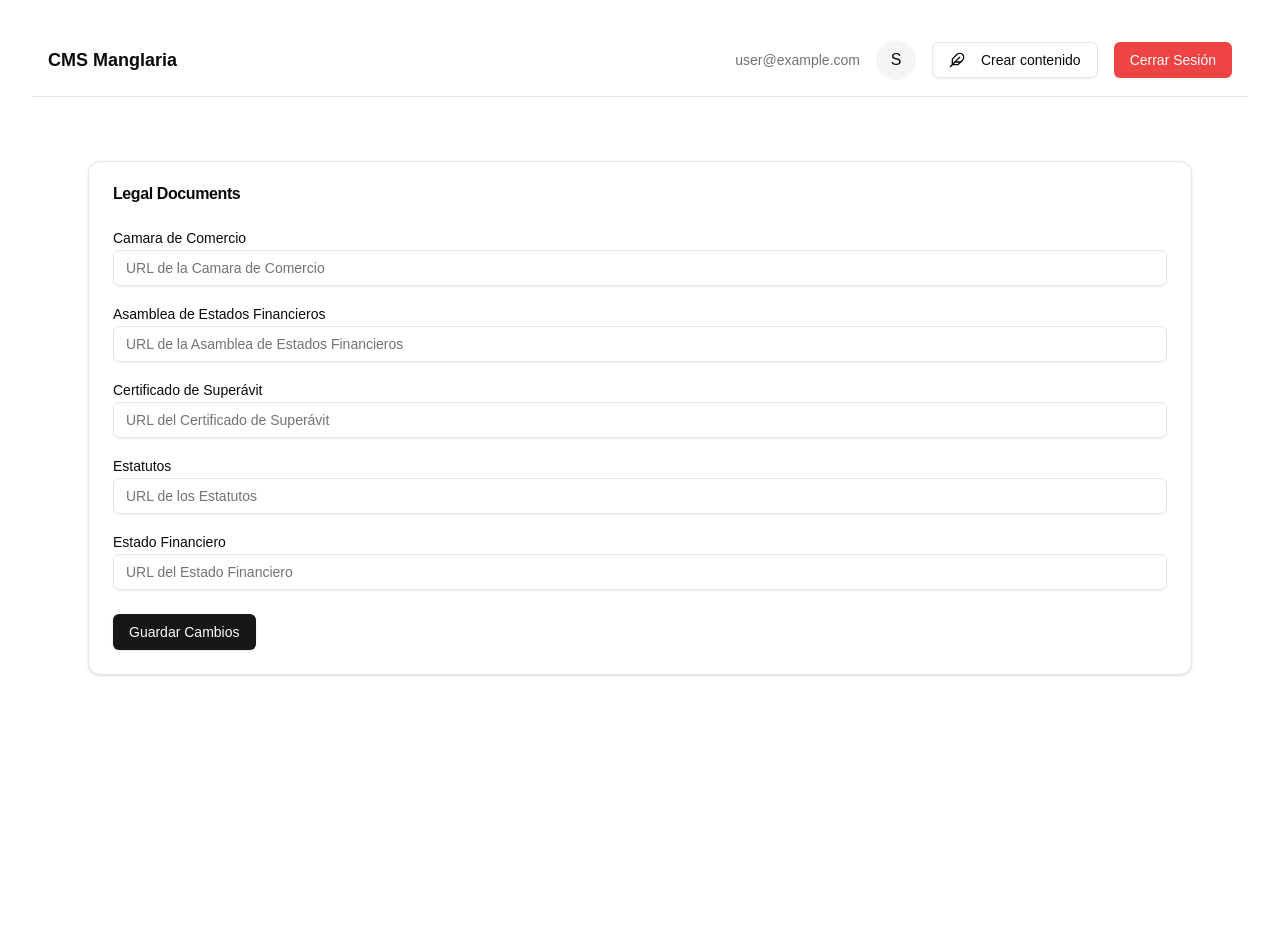
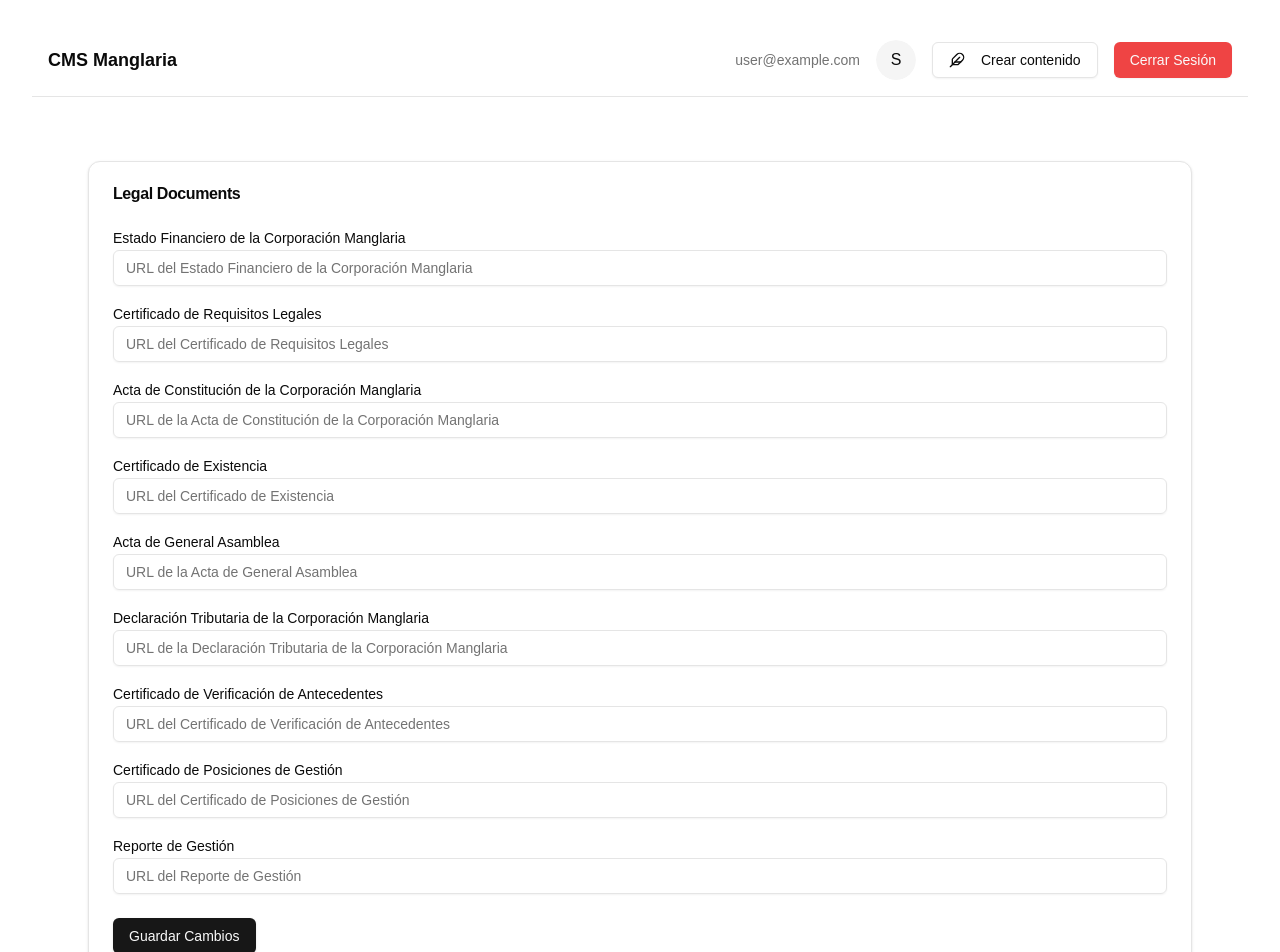
Before and after one commit to k4dm3l/manglaria-post-blog, a Next.js app: page /legal-documents in a window 1280 px wide. Shown: the top 952 px of the page. Before the commit the page ends 848 px from the top, so only its background shows below. Built offline with nearby package versions, Linux system fonts and the light colour scheme; no server answers; sample sign-in values are in the browser's storage.

Commit message:
remove/update fields

```diff
--- a/src/app/(protected)/legal-documents/page.tsx
+++ b/src/app/(protected)/legal-documents/page.tsx
@@ -7,21 +7,29 @@ import { Label } from "@/components/ui/label";
 import { Card, CardContent, CardHeader, CardTitle } from "@/components/ui/card";
 
 interface LegalDocuments {
-  chamberOfCommerce: string;
-  financialStatementsAssembly: string;
-  surplusCertificate: string;
-  bylaws: string;
-  financialStatement: string;
+  financialStatementCorporacionManglaria: string;
+  certificateOfLegalRequirements: string;
+  actOfConstitutionCorporacionManglaria: string;
+  certificateOfExistence: string;
+  actOfGeneralAssembly: string;
+  tributaryStatementsCorporacionManglaria: string;
+  backgroundCheckCertificate: string;
+  certificateOfManagmentPositions: string;
+  managementReport: string;
 }
 
 export default function LegalDocumentsPage() {
   const [loading, setLoading] = useState(false);
   const [documents, setDocuments] = useState<LegalDocuments>({
-    chamberOfCommerce: "",
-    financialStatementsAssembly: "",
-    surplusCertificate: "",
-    bylaws: "",
-    financialStatement: "",
+    financialStatementCorporacionManglaria: "",
+    certificateOfLegalRequirements: "",
+    actOfConstitutionCorporacionManglaria: "",
+    certificateOfExistence: "",
+    actOfGeneralAssembly: "",
+    tributaryStatementsCorporacionManglaria: "",
+    backgroundCheckCertificate: "",
+    certificateOfManagmentPositions: "",
+    managementReport: "",
   });
 
   useEffect(() => {
@@ -31,11 +39,15 @@ export default function LegalDocumentsPage() {
         if (!response.ok) throw new Error("Failed to fetch documents");
         const data = await response.json();
         setDocuments({
-          chamberOfCommerce: data.chamberOfCommerce || "",
-          financialStatementsAssembly: data.financialStatementsAssembly || "",
-          surplusCertificate: data.surplusCertificate || "",
-          bylaws: data.bylaws || "",
-          financialStatement: data.financialStatement || "",
+          financialStatementCorporacionManglaria: data.financialStatement || "",
+          certificateOfLegalRequirements: data.certificateOfLegalRequirements || "",
+          actOfConstitutionCorporacionManglaria: data.actOfConstitutionCorporacionManglaria || "",
+          certificateOfExistence: data.certificateOfExistence || "",
+          actOfGeneralAssembly: data.actOfGeneralAssembly || "",
+          tributaryStatementsCorporacionManglaria: data.tributaryStatementsCorporacionManglaria || "",
+          backgroundCheckCertificate: data.backgroundCheckCertificate || "",
+          certificateOfManagmentPositions: data.certificateOfManagmentPositions || "",
+          managementReport: data.managementReport || "",
         });
       } catch (error) {
         console.error("Error loading legal documents:", error);
@@ -86,53 +98,93 @@ export default function LegalDocumentsPage() {
             <form onSubmit={handleSubmit} className="space-y-6">
               <div className="space-y-4">
                 <div>
-                  <Label htmlFor="chamberOfCommerce">Camara de Comercio</Label>
+                  <Label htmlFor="financialStatementCorporacionManglaria">Estado Financiero de la Corporación Manglaria</Label>
                   <Input
-                    id="chamberOfCommerce"
-                    name="chamberOfCommerce"
-                    value={documents.chamberOfCommerce}
+                    id="financialStatementCorporacionManglaria"
+                    name="financialStatementCorporacionManglaria"
+                    value={documents.financialStatementCorporacionManglaria}
                     onChange={handleChange}
-                    placeholder="URL de la Camara de Comercio"
+                    placeholder="URL del Estado Financiero de la Corporación Manglaria"
                   />
                 </div>
                 <div>
-                  <Label htmlFor="financialStatementsAssembly">Asamblea de Estados Financieros</Label>
+                  <Label htmlFor="certificateOfLegalRequirements">Certificado de Requisitos Legales</Label>
                   <Input
-                    id="financialStatementsAssembly"
-                    name="financialStatementsAssembly"
-                    value={documents.financialStatementsAssembly}
+                    id="certificateOfLegalRequirements"
+                    name="certificateOfLegalRequirements"
+                    value={documents.certificateOfLegalRequirements}
                     onChange={handleChange}
-                    placeholder="URL de la Asamblea de Estados Financieros"
+                    placeholder="URL del Certificado de Requisitos Legales"
                   />
                 </div>
                 <div>
-                  <Label htmlFor="surplusCertificate">Certificado de Superávit</Label>
+                  <Label htmlFor="actOfConstitutionCorporacionManglaria">Acta de Constitución de la Corporación Manglaria</Label>
                   <Input
-                    id="surplusCertificate"
-                    name="surplusCertificate"
-                    value={documents.surplusCertificate}
+                    id="actOfConstitutionCorporacionManglaria"
+                    name="actOfConstitutionCorporacionManglaria"
+                    value={documents.actOfConstitutionCorporacionManglaria}
                     onChange={handleChange}
-                    placeholder="URL del Certificado de Superávit"
+                    placeholder="URL de la Acta de Constitución de la Corporación Manglaria"
                   />
                 </div>
                 <div>
-                  <Label htmlFor="bylaws">Estatutos</Label>
+                  <Label htmlFor="certificateOfExistence">Certificado de Existencia</Label>
                   <Input
-                    id="bylaws"
-                    name="bylaws"
-                    value={documents.bylaws}
+                    id="certificateOfExistence"
+                    name="certificateOfExistence"
+                    value={documents.certificateOfExistence}
                     onChange={handleChange}
-                    placeholder="URL de los Estatutos"
+                    placeholder="URL del Certificado de Existencia"
                   />
                 </div>
                 <div>
-                  <Label htmlFor="financialStatement">Estado Financiero</Label>
+                  <Label htmlFor="actOfGeneralAssembly">Acta de General Asamblea</Label>
                   <Input
-                    id="financialStatement"
-                    name="financialStatement"
-                    value={documents.financialStatement}
+                    id="actOfGeneralAssembly"
+                    name="actOfGeneralAssembly"
+                    value={documents.actOfGeneralAssembly}
                     onChange={handleChange}
-                    placeholder="URL del Estado Financiero"
+                    placeholder="URL de la Acta de General Asamblea"
+                  />
+                </div>
+                <div>
+                  <Label htmlFor="tributaryStatementsCorporacionManglaria">Declaración Tributaria de la Corporación Manglaria</Label>
+                  <Input
+                    id="tributaryStatementsCorporacionManglaria"
+                    name="tributaryStatementsCorporacionManglaria"
+                    value={documents.tributaryStatementsCorporacionManglaria}
+                    onChange={handleChange}
+                    placeholder="URL de la Declaración Tributaria de la Corporación Manglaria"
+                  />
+                </div>
+                <div>
+                  <Label htmlFor="backgroundCheckCertificate">Certificado de Verificación de Antecedentes</Label>
+                  <Input
+                    id="backgroundCheckCertificate"
+                    name="backgroundCheckCertificate"
+                    value={documents.backgroundCheckCertificate}
+                    onChange={handleChange}
+                    placeholder="URL del Certificado de Verificación de Antecedentes"
+                  />
+                </div>
+                <div>
+                  <Label htmlFor="certificateOfManagmentPositions">Certificado de Posiciones de Gestión</Label>
+                  <Input
+                    id="certificateOfManagmentPositions"
+                    name="certificateOfManagmentPositions"
+                    value={documents.certificateOfManagmentPositions}
+                    onChange={handleChange}
+                    placeholder="URL del Certificado de Posiciones de Gestión"
+                  />
+                </div>
+                <div>
+                  <Label htmlFor="managementReport">Reporte de Gestión</Label>
+                  <Input
+                    id="managementReport"
+                    name="managementReport"
+                    value={documents.managementReport}
+                    onChange={handleChange}
+                    placeholder="URL del Reporte de Gestión"
                   />
                 </div>
               </div>
--- a/src/models/LegalDocuments.ts
+++ b/src/models/LegalDocuments.ts
@@ -1,11 +1,15 @@
 import mongoose, { Schema, Document, Types } from "mongoose";
 
 export interface ILegalDocuments extends Document {
-  chamberOfCommerce?: string;
-  financialStatementsAssembly?: string;
-  surplusCertificate?: string;
-  bylaws?: string;
-  financialStatement?: string;
+  financialStatementCorporacionManglaria?: string;
+  certificateOfLegalRequirements?: string;
+  actOfConstitutionCorporacionManglaria?: string;
+  certificateOfExistence?: string;
+  actOfGeneralAssembly?: string;
+  tributaryStatementsCorporacionManglaria?: string;
+  backgroundCheckCertificate?: string;
+  certificateOfManagmentPositions?: string;
+  managementReport?: string;
   updatedBy?: Types.ObjectId;
   createdAt: Date;
   updatedAt: Date;
@@ -13,11 +17,15 @@ export interface ILegalDocuments extends Document {
 
 const legalDocumentsSchema = new Schema<ILegalDocuments>(
   {
-    chamberOfCommerce: { type: String, default: "" },
-    financialStatementsAssembly: { type: String, default: "" },
-    surplusCertificate: { type: String, default: "" },
-    bylaws: { type: String, default: "" },
-    financialStatement: { type: String, default: "" },
+    financialStatementCorporacionManglaria: { type: String, default: "" },
+    certificateOfLegalRequirements: { type: String, default: "" },
+    actOfConstitutionCorporacionManglaria: { type: String, default: "" },
+    certificateOfExistence: { type: String, default: "" },
+    actOfGeneralAssembly: { type: String, default: "" },
+    tributaryStatementsCorporacionManglaria: { type: String, default: "" },
+    backgroundCheckCertificate: { type: String, default: "" },
+    certificateOfManagmentPositions: { type: String, default: "" },
+    managementReport: { type: String, default: "" },
     updatedBy: { type: Schema.Types.ObjectId, ref: "User", required: false },
   },
   { timestamps: true }
```
Also changed, not shown: src/app/api/legal-documents/route.ts (+27 -15 lines).
